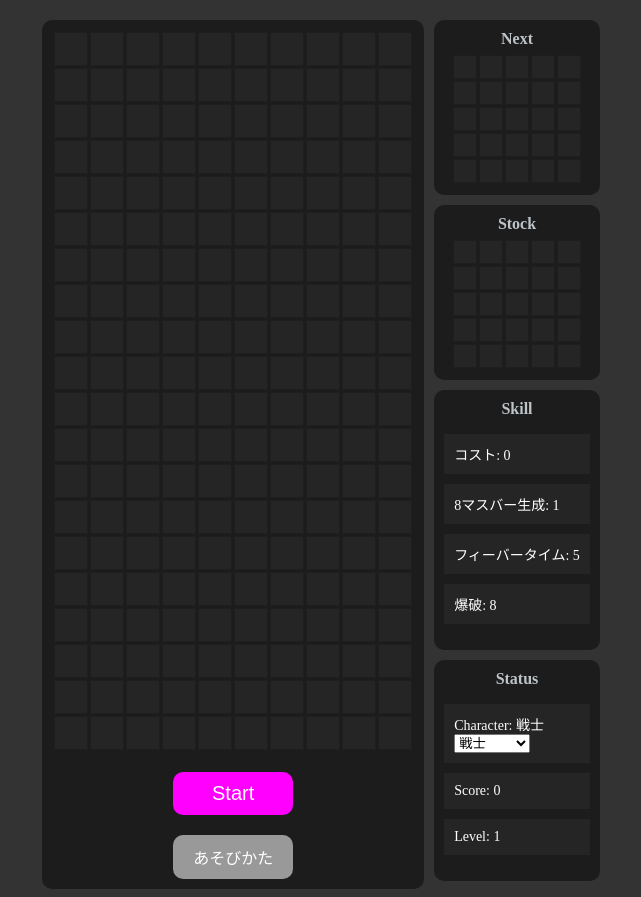
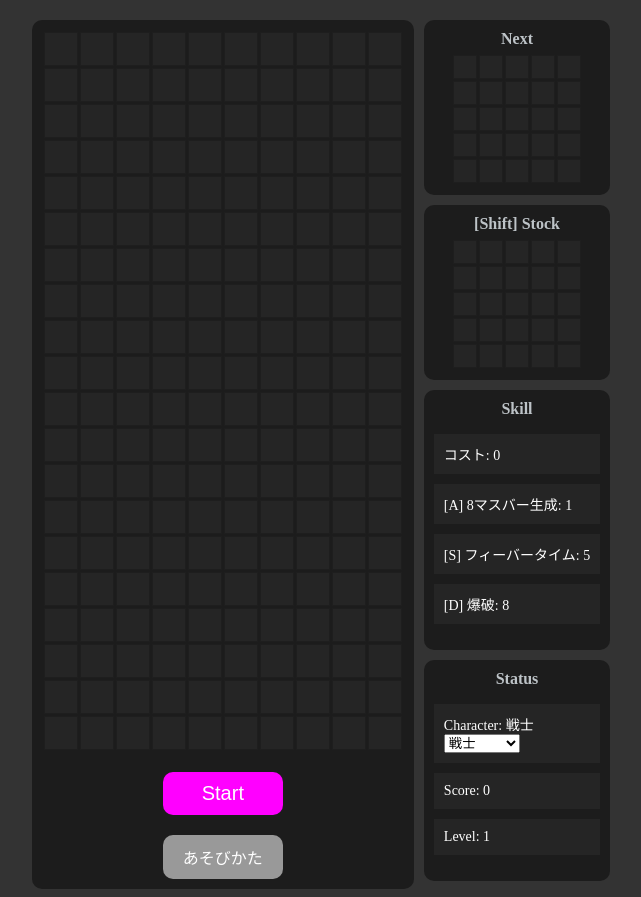
Before and after one commit to M-18-team1/tetris, a plain HTML site: page index.html in a window 1280 px wide. Shown: the whole page, without its empty margins (319-960 px from the left). Drawn offline with nearby package versions, Linux system fonts and the light colour scheme.

Commit message:
スキル発動やストックの時押すボタンを明記

```diff
--- a/index.html
+++ b/index.html
@@ -47,7 +47,7 @@ URL：https://b1san-blog.com/post/vue/vue-tetris/
           </table>
         </div>
         <div class="block-disp">
-          <h2>Stock</h2>
+          <h2>[Shift] Stock</h2>
           <table>
             <tr v-for="(b, i) in stockBlock" :key="i">
               <td
@@ -59,13 +59,14 @@ URL：https://b1san-blog.com/post/vue/vue-tetris/
             </tr>
           </table>
         </div>
+
         <div class="block-disp">
           <h2>Skill</h2>
           <ul class="child-disp">
             <li>コスト: {{skills.cost}}</li>
-            <li>{{chara_now.skill0}}: 1</li>
-            <li>{{chara_now.skill1}}: 5</li>
-            <li>{{chara_now.skill2}}: 8</li>
+            <li>[A] {{chara_now.skill0}}: 1</li>
+            <li>[S] {{chara_now.skill1}}: 5</li>
+            <li>[D] {{chara_now.skill2}}: 8</li>
           </ul>
         </div>
         <div class="block-disp" style="margin-bottom: 0">
@@ -78,7 +79,6 @@ URL：https://b1san-blog.com/post/vue/vue-tetris/
                   name="charaSelect"
                   onchange="inputValue()"
                   :disabled="started"
-
                 >
                   <option  v-for="(chara,i) in characters" :key="i" :value="chara" :disabled="started">
                     {{chara.name}}
```
